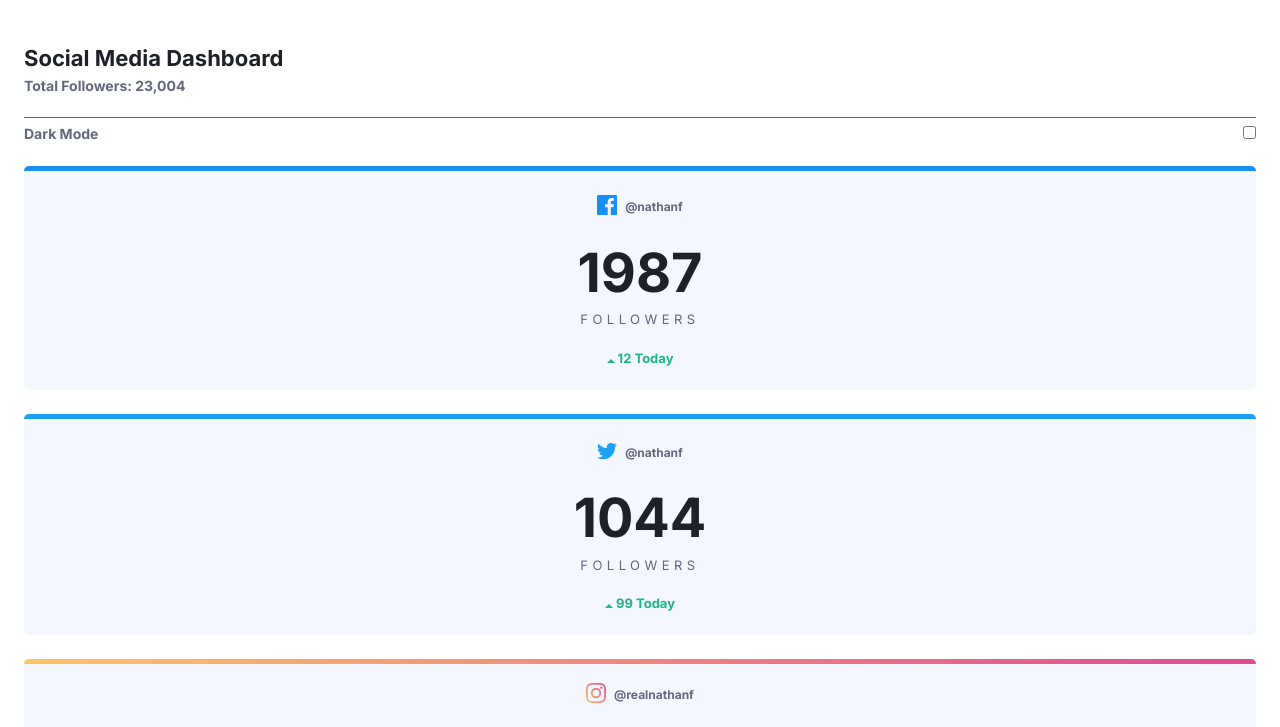
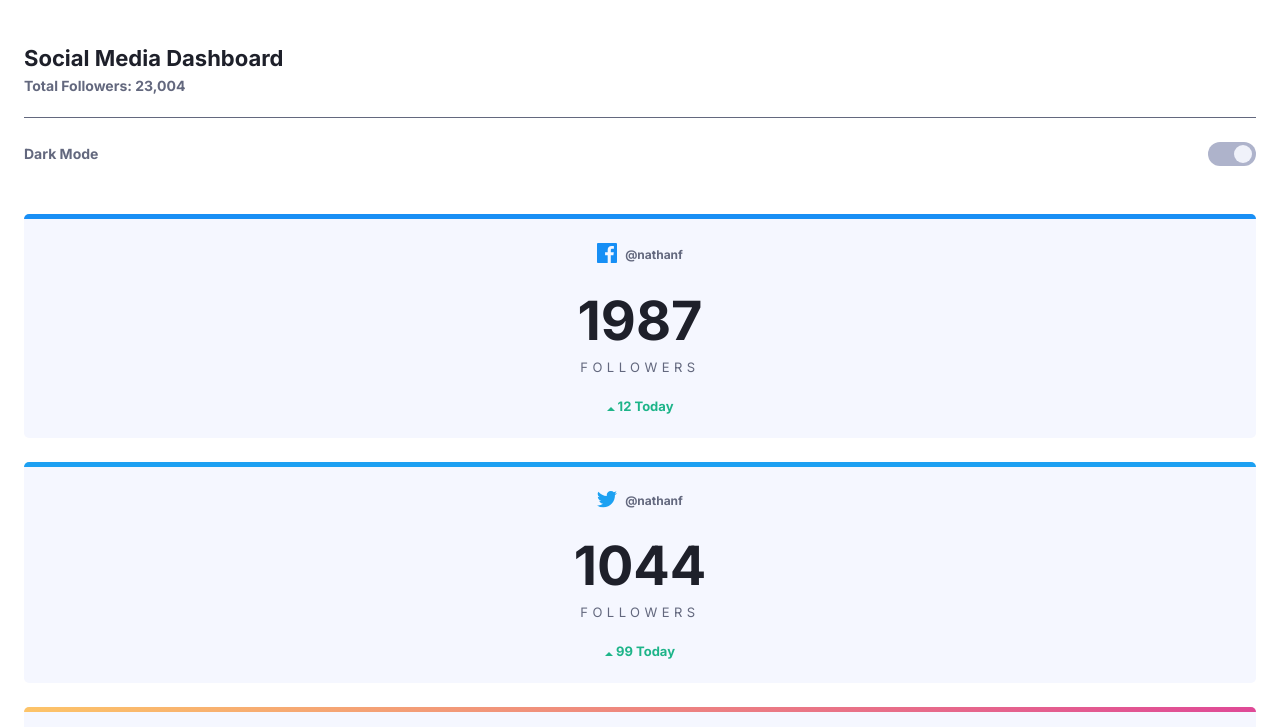
Before and after one commit to avatarfreak/frontend-social-media-dashboard, a plain HTML site: page index.html in a window 1280 px wide. Shown: the top 727 px of the page. Drawn offline with Linux system fonts and the light colour scheme.

Commit message:
class update to slider-circle

```diff
--- a/css/dark.css
+++ b/css/dark.css
@@ -4,6 +4,7 @@
   --clr-dark-120: hsl(228, 28%, 20%);
   --clr-dark-130: hsl(228, 34%, 66%);
   --clr-dark-140: hsl(0, 0%, 100%);
+  --toggle-dark: linear-gradient(90deg, hsl(210, 78%, 56%), hsl(146, 68%, 55%));
 }
 
 .wrapper {
@@ -26,6 +27,14 @@
   color: var(--clr-dark-130);
 }
 
+label.switch {
+  background: var(--toggle-dark);
+}
+
+span.slider-circle {
+  background: var(--clr-dark-120);
+}
+
 /*----------------Card Top *----------------------*/
 .card {
   background: var(--clr-dark-110);
--- a/css/light.css
+++ b/css/light.css
@@ -4,6 +4,8 @@
   --clr-light-120: hsl(227, 47%, 96%);
   --clr-light-130: hsl(228, 12%, 44%);
   --clr-light-140: hsl(230, 17%, 14%);
+
+  --toggle-light: hsl(230, 22%, 74%);
 }
 /*----------Header Section----------------*/
 .wrapper {
@@ -27,6 +29,13 @@
   color: var(--clr-light-130);
 }
 
+label.switch {
+  background: var(--toggle-light);
+}
+
+span.slider-circle {
+  background: var(--clr-light-120);
+}
 /*----------------Card Top *----------------------*/
 .card {
   background: var(--clr-light-110);
--- a/css/main.css
+++ b/css/main.css
@@ -82,16 +82,48 @@ body {
   display: flex;
   align-items: center;
   justify-content: space-between;
-  margin-top: 2rem;
+  margin-top: 3rem;
 }
 
 .header__switch h2 {
   font-size: var(--fs-size-sm);
   font-weight: var(--fw-weight-bold);
 }
+
+.switch input {
+  opacity: 0;
+  width: 0;
+  height: 0;
+}
+
+label.switch {
+  border-radius: 1rem;
+  width: 3rem;
+  height: 1.5rem;
+  display: flex;
+  align-items: center;
+  background: transparent;
+  padding: 0.25rem;
+}
+
+span.slider-circle {
+  --cir-size: 18px;
+  display: block;
+  width: var(--cir-size);
+  height: var(--cir-size);
+  border-radius: 50%;
+  background: transparent;
+  transition: 0.5s;
+  transform: translateX(1.375rem);
+}
+
+input:checked + span.slider-circle {
+  transform: translateX(0);
+}
+
 /*----------------Card Top *----------------------*/
 .card-top {
-  margin-top: 1.5rem;
+  margin-top: 3rem;
 }
 .card {
   padding: 1.5rem 0;
--- a/index.html
+++ b/index.html
@@ -32,7 +32,7 @@
           <h2>Dark Mode</h2>
           <label for="checkbox" class="switch">
             <input type="checkbox" id="checkbox">
-            <span class="circle"></span>
+            <span class="slider-circle"></span>
             <span class="visually-hidden">theme Switcher</span>
           </label>
         </div>
```
